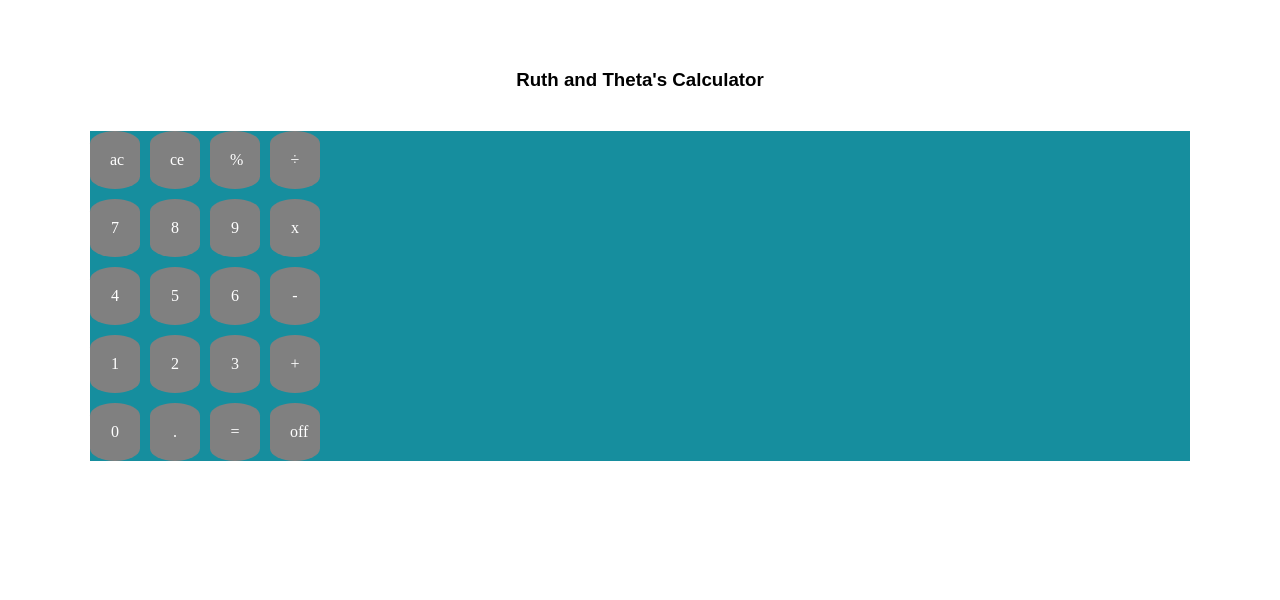
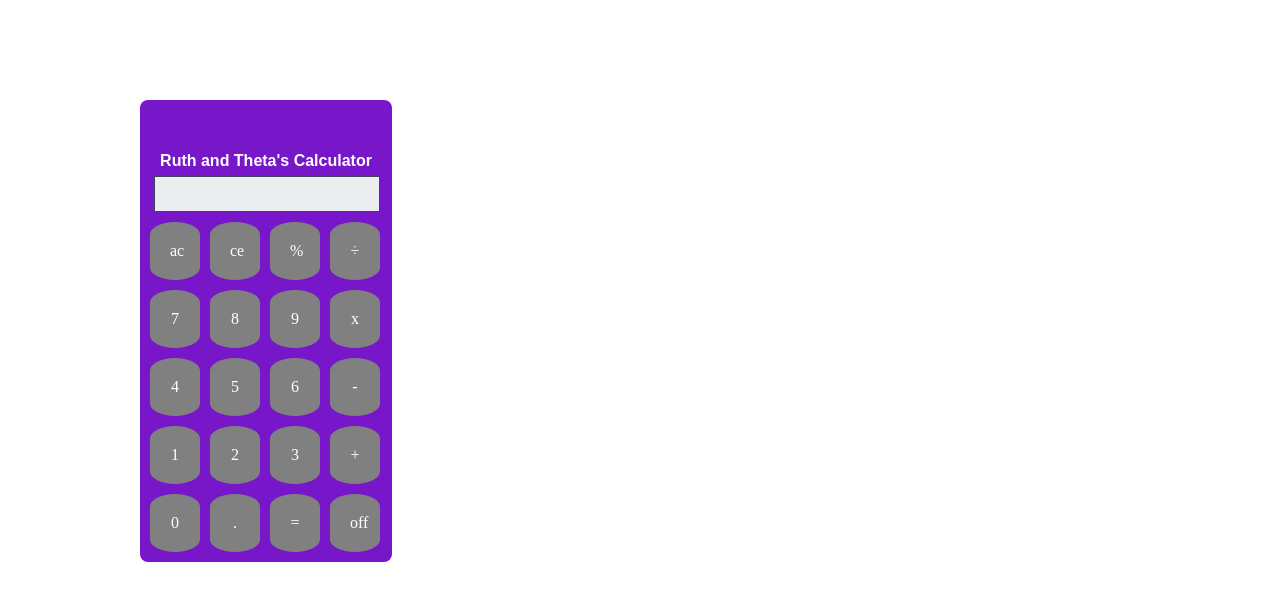
Before and after one commit to thetalikins/js-calculator, a plain HTML site: page index.html in a window 1280 px wide. Drawn offline with Linux system fonts and the light colour scheme.

Commit message:
calculator basic html css done

```diff
--- a/index.html
+++ b/index.html
@@ -8,10 +8,15 @@
     </div>
     <!--Create board -->
 <body>
-            <h3>
-                    <p>Ruth and Theta's Calculator</p>
-               </h3>
-    <div class="buttons">
+
+
+
+  <div class="buttons">
+        <h3>
+                <p>Ruth and Theta's Calculator</p>
+                      </h3>
+         <div class="screen"></div>
+        <div class="buttons-wrapper">
         <div class="box a">ac</div>
         <div class="box b">ce</div>
         <div class="box c">%</div>
@@ -32,7 +37,7 @@
         <div class="box r">.</div>
         <div class="box s">=</div>
         <div class="box t">off</div>
-
+    </div>
     </div>
 </div>
 </body>
--- a/script1.css
+++ b/script1.css
@@ -2,21 +2,33 @@ body {
     margin: 40px;
 }
 
-.calculator {
+    /*border*/
+ .buttons {
+    background-color: rgb(120, 22, 201);
+    color: grey;
+    text-align: center;
+    margin: 100px;
+    border-top: 20px;
+    border-top-color: red;
+    border-radius: 0.5rem;
+    padding: 10px;
+    width: 232px;
+
+ }
+
+.screen {
+    background: #ecedef;
+    width: 220px;
+    height: 30px;
+    line-height: 30px;
+    padding: 2px;
+    margin: 0px 4px 10px 4px;
+    border: #3d4659 solid 1px;
+    text-align: right;
 
 }
 
-    /*border*/
- .buttons {
-    display:grid;
-    grid-template-columns: 50px 50px 50px 50px;
-    grid-gap: 10px;
-    background-color: rgb(22, 142, 158);
-    color: grey;
-    text-align: center;
-    margin: 50px;
 
- }
 
  .box {
      background-color: grey;
@@ -35,6 +47,13 @@ body {
      text-align: center;
      padding-top: 10px;
      margin-bottom: -10px;
-     color: black;
+     color: white;
      font-family: Arial, Helvetica, sans-serif;
+     font-size: 100%;
  }
+
+ .buttons-wrapper {
+    display:grid;
+    grid-template-columns: 50px 50px 50px 50px;
+    grid-gap: 10px;
+ }
```
